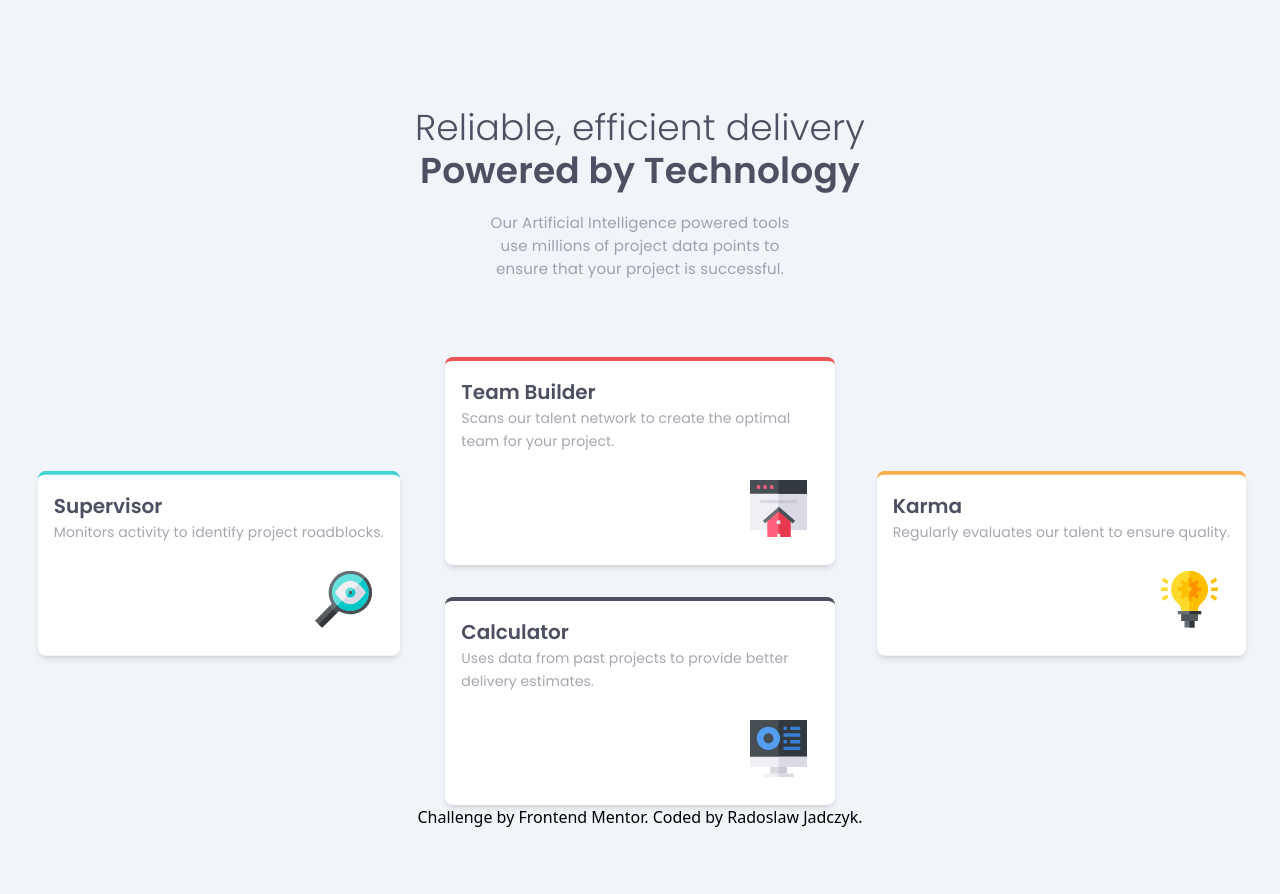
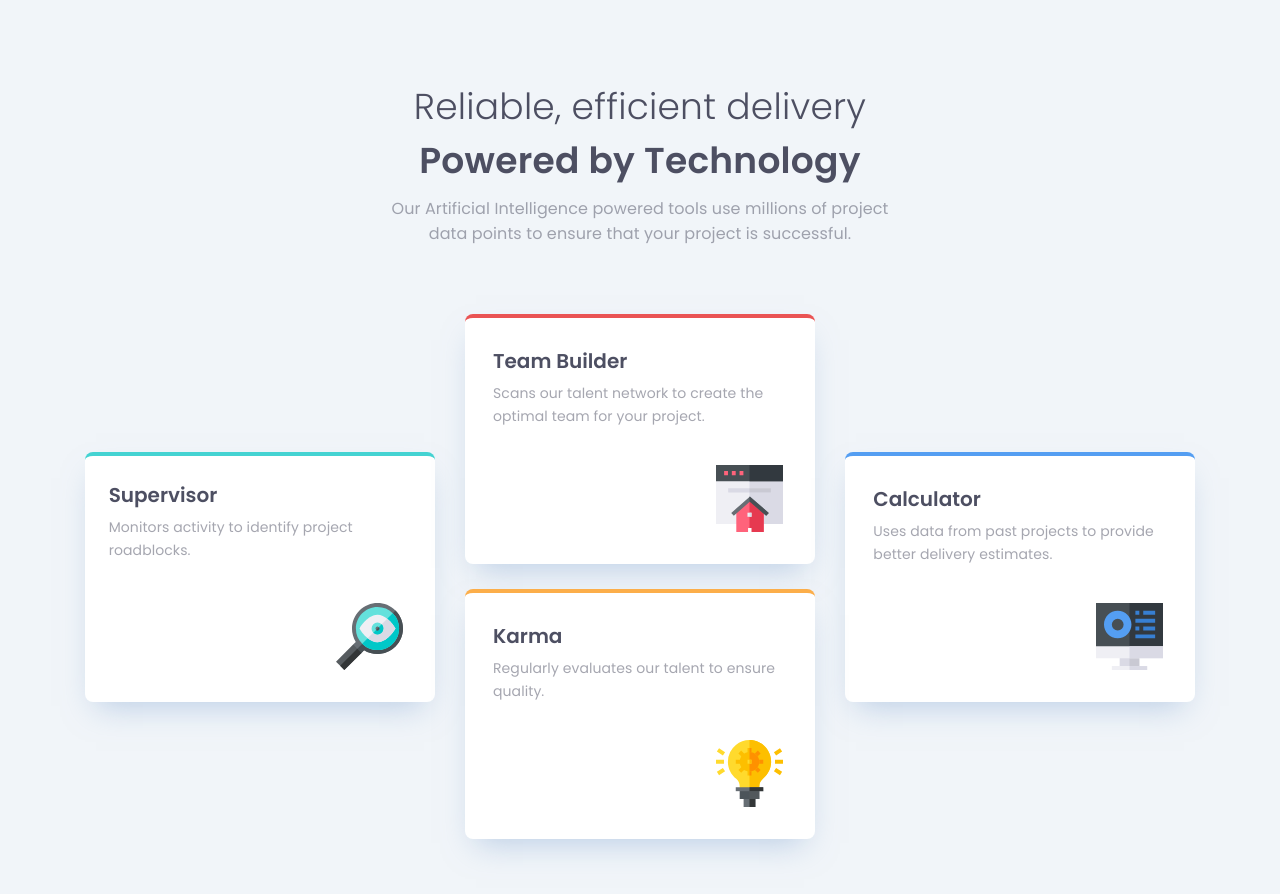
Before and after one commit to Kaczupinko/four-card-feature-section, a plain HTML site: page index.html in a window 1280 px wide. Drawn offline with nearby package versions, Linux system fonts and the light colour scheme.

Commit message:
Finish all tasks

```diff
--- a/index.html
+++ b/index.html
@@ -6,7 +6,7 @@
 
     <link rel="icon" type="image/png" sizes="32x32" href="./images/favicon-32x32.png">
 
-    <title>Frontend Mentor | Four card feature section</title>
+    <title>Frontend Mentor | Four card feature section by [Radoslaw Jadczyk]</title>
 
     <link rel="preconnect" href="https://fonts.googleapis.com" />
     <link rel="preconnect" href="https://fonts.gstatic.com" crossorigin />
@@ -26,6 +26,9 @@
                     'slate-gray': '#4D4F62',
                 },
             },
+            boxShadow: {
+                'custom-blue': '0px 15px 30px -11px rgba(131, 166, 210, 0.5)',
+            },
             fontFamily: {
             poppins: ['Poppins', 'sans-serif'],
             },
@@ -34,48 +37,42 @@
     </script>
 
 </head>
-<body class="bg-slate-100">
-    <main class="max-w-7xl mx-auto px-6 py-12 min-h-screen flex flex-col bg-slate-100">
-        <header class="text-center mb-15 py-[24px] md:py-[64px]">
-            <h1 class="md:text-2xl text-slate-gray font-poppins text-[24px] md:text-[36px] font-light leading-normal tracking-[0.167px]">
+<body class="bg-slate-100 bg-[#FAFAFA]">
+    <main class="max-w-7xl mx-auto  min-h-screen flex flex-col bg-slate-100 px-[50px]">
+        <header class="text-center pt-[80px]">
+            <h1 class=" text-slate-gray font-poppins text-[25px] md:text-[36px] font-light leading-normal tracking-[0.167px] xl:tracking-[0.25px]">
                 Reliable, efficient delivery
             </h1>
-            <h2 class="text-slate-gray font-poppins text-[24px] md:text-[36px] font-semibold leading-normal tracking-[0.167px]">
+            <h2 class="text-slate-gray font-poppins text-[25px] md:text-[36px] font-semibold leading-normal tracking-[0.167px] xl:tracking-[0.25px]">
                 Powered by Technology
             </h2>
-            <p class="w-[311px] mx-auto text-center text-slate-gray font-poppins text-[15px] font-normal leading-[23px] tracking-[0.167px] py-[13px] opacity-50">
+            <p class="w-[291px] xl:w-[540px] mx-auto text-center text-slate-gray font-poppins text-[16px] font-normal leading-[25px] tracking-[0.104px] py-[13px] xl:py-[8px] opacity-50">
                 Our Artificial Intelligence powered tools use millions of project data points
                 to ensure that your project is successful.
             </p>
         </header>
-        <section class="grid grid-cols-1 md:grid-cols-3 lg:grid-cols-3 gap-8 flex-grow place-items-center">
-            <div class="w-[311px] md:w-auto p-4 rounded-lg shadow-md border-t-4 border-aqua relative md:translate-y-[55%] bg-white">
+        <section class="px-[32px] py-[60px] grid grid-cols-1 xl:grid-cols-3 xl:grid-rows-3 gap-[25px] flex-grow place-items-center">
+            <div class=" md:row-span-2 h-[222px] w-[311px] md:h-[250px] md:w-[350px] p-[24px] rounded-lg shadow-custom-blue border-t-4 border-aqua bg-white relative">
                 <h3 class="text-slate-gray font-poppins text-[20px] font-semibold leading-normal">Supervisor</h3>
-                <p class="text-[#4D4F62] font-poppins text-[14px] font-normal leading-[23px] tracking-[0.09px] opacity-50 pb-[96px]">Monitors activity to identify project roadblocks.</p>
-                <img src="images/icon-supervisor.svg" alt="Supervisor Icon" class="w-[57px] h-[57px] absolute bottom-[28px] right-[28px]">
+                <p class="xl:w-[286px] pt-[6px] pb-[40px] text-[#4D4F62] font-poppins text-[14px] font-normal leading-[23px] tracking-[0.09px] opacity-50 pb-[96px] ">Monitors activity to identify project roadblocks.</p>
+                <img src="images/icon-supervisor.svg" alt="Supervisor Icon" class="w-[57px] h-[57px] xl:w-[67px] xl:h-[67px] absolute bottom-[32px] right-[32px]">
             </div>
-            <div class="w-[311px] md:w-auto p-4 rounded-lg shadow-md border-t-4 border-tomato-red relative bg-white">
+            <div class="h-[222px] w-[311px] p-[28px] md:h-[250px] md:w-[350px] rounded-lg shadow-custom-blue border-t-4 border-tomato-red bg-white relative"">
                 <h3 class="text-slate-gray font-poppins text-[20px] font-semibold leading-normal">Team Builder</h3>
-                <p class="text-[#4D4F62] font-poppins text-[14px] font-normal leading-[23px] tracking-[0.09px] opacity-50 pb-[96px]">Scans our talent network to create the optimal team for your project.</p>
-                <img src="images/icon-team-builder.svg" alt="Team Builder Icon" class="w-[57px] h-[57px] absolute bottom-[28px] right-[28px]">
+                <p class="xl:w-[286px] pt-[6px] pb-[40px] text-[#4D4F62] font-poppins text-[14px] font-normal leading-[23px] tracking-[0.09px] opacity-50 pb-[96px]">Scans our talent network to create the optimal team for your project.</p>
+                <img src="images/icon-team-builder.svg" alt="Team Builder Icon" class="w-[57px] h-[57px] xl:w-[67px] xl:h-[67px] absolute bottom-[32px] right-[32px]">
             </div>
-            <div class="w-[311px] md:w-auto p-4 rounded-lg shadow-md border-t-4 border-sunset-orange relative md:translate-y-[55%] bg-white">
+            <div class="xl:order-last  h-[222px] w-[311px] md:h-[250px] md:w-[350px] p-[28px] rounded-lg shadow-custom-blue border-t-4 border-sunset-orange bg-white relative"">
                 <h3 class="text-slate-gray font-poppins text-[20px] font-semibold leading-normal">Karma</h3>
-                <p class="text-[#4D4F62] font-poppins text-[14px] font-normal leading-[23px] tracking-[0.09px] opacity-50 pb-[96px]">Regularly evaluates our talent to ensure quality.</p>
-                <img src="images/icon-karma.svg" alt="Karma Icon" class="w-[57px] h-[57px] absolute bottom-[28px] right-[28px]">
+                <p class="xl:w-[286px] pt-[6px] pb-[40px] text-[#4D4F62] font-poppins text-[14px] font-normal leading-[23px] tracking-[0.09px] opacity-50 pb-[96px]">Regularly evaluates our talent to ensure quality.</p>
+                <img src="images/icon-karma.svg" alt="Karma Icon" class="w-[57px] h-[57px] xl:w-[67px] xl:h-[67px]  absolute bottom-[32px] right-[32px]">
             </div>
-            <div class="w-[311px] md:w-auto p-4 rounded-lg shadow-md border-t-4 border-slate-gray relative md:col-start-2 lg:col-start-2 bg-white">
+            <div class=" h-[222px] w-[311px] p-[28px] md:h-[250px] md:w-[350px] md:md:row-span-2 rounded-lg shadow-custom-blue border-t-4 border-sky-blue bg-white relative"">
                 <h3 class="text-slate-gray font-poppins text-[20px] font-semibold leading-normal">Calculator</h3>
-                <p class="text-[#4D4F62] font-poppins text-[14px] font-normal leading-[23px] tracking-[0.09px] opacity-50 pb-[96px]">Uses data from past projects to provide better delivery estimates.</p>
-                <img src="images/icon-calculator.svg" alt="Calculator Icon" class="w-[57px] h-[57px] absolute bottom-[28px] right-[28px]">
+                <p class="xl:w-[286px] pt-[6px] pb-[40px] text-[#4D4F62] font-poppins text-[14px] font-normal leading-[23px] tracking-[0.09px] opacity-50 pb-[96px]">Uses data from past projects to provide better delivery estimates.</p>
+                <img src="images/icon-calculator.svg" alt="Calculator Icon" class="w-[57px] h-[57px] xl:w-[67px] xl:h-[67px] absolute bottom-[32px] right-[32px]">
             </div>
         </section>
-        <footer class="mt-auto">
-            <p class="text-center">
-                Challenge by <a href="https://www.frontendmentor.io?ref=challenge" target="_blank">Frontend Mentor</a>.
-                Coded by <a href="#">Radoslaw Jadczyk</a>.
-            </p>
-        </footer>
     </main>
 </body>
 
```
